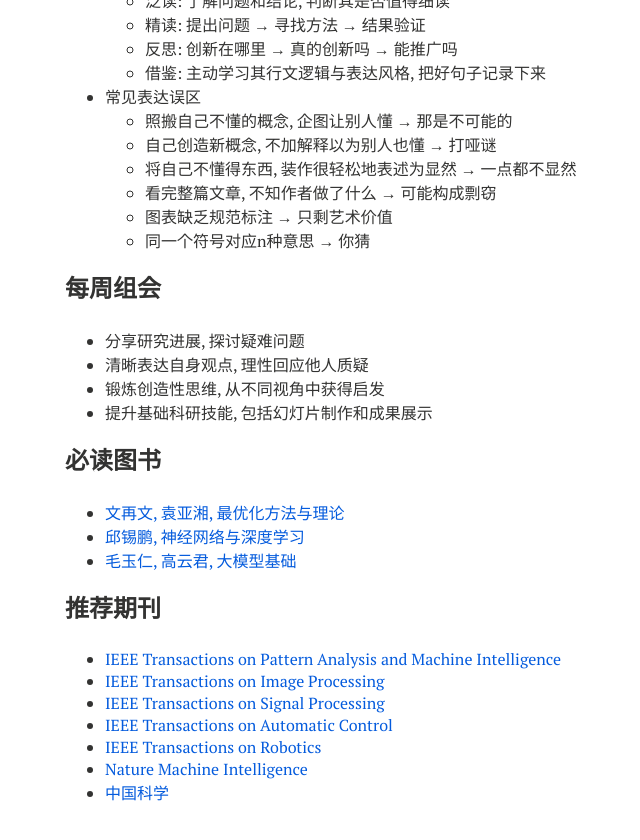
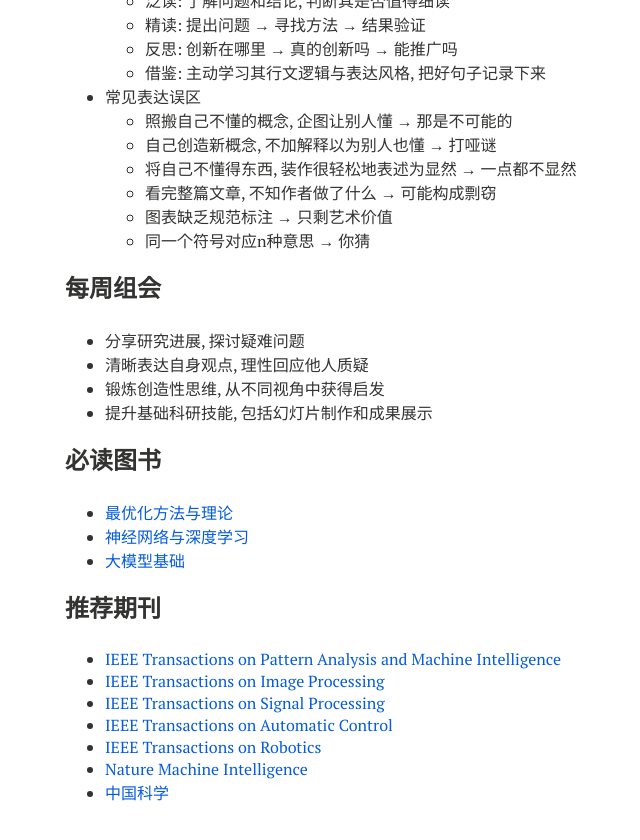
Before and after one commit to xianchaoxiu/xianchaoxiu.github.io, a Jekyll site: the page built from chinese/reading/index.md, in a window 1280 px wide and 900 px high, scrolled down 1306 px. Shown: the top 840 px of the window, without its empty margins (255-895 px from the left). Built offline with Jekyll 4.4.1, drawn with Linux system fonts in a browser that asks for light colours; nearby versions of some CDN libraries.

Commit message:
Update index.md

```diff
--- a/chinese/reading/index.md
+++ b/chinese/reading/index.md
@@ -77,9 +77,9 @@ share: false
 
 
 ### 必读图书
-*  <a href="https://www.bilibili.com/video/BV1xH4y1y7qy/" class="textlink" target="_blank"> 文再文, 袁亚湘, 最优化方法与理论 </a> <br>
-*  <a href="https://www.bilibili.com/video/BV1p1421k7MC/" class="textlink" target="_blank"> 邱锡鹏, 神经网络与深度学习 </a> <br>
-*  <a href="https://www.bilibili.com/video/BV1PB6XYFET2/" class="textlink" target="_blank"> 毛玉仁, 高云君, 大模型基础 </a> <br>
+*  <a href="https://www.bilibili.com/video/BV1xH4y1y7qy/" class="textlink" target="_blank"> 最优化方法与理论 </a> <br>
+*  <a href="https://www.bilibili.com/video/BV1p1421k7MC/" class="textlink" target="_blank"> 神经网络与深度学习 </a> <br>
+*  <a href="https://www.bilibili.com/video/BV1PB6XYFET2/" class="textlink" target="_blank"> 大模型基础 </a> <br>
 
 
 ### 推荐期刊
```
